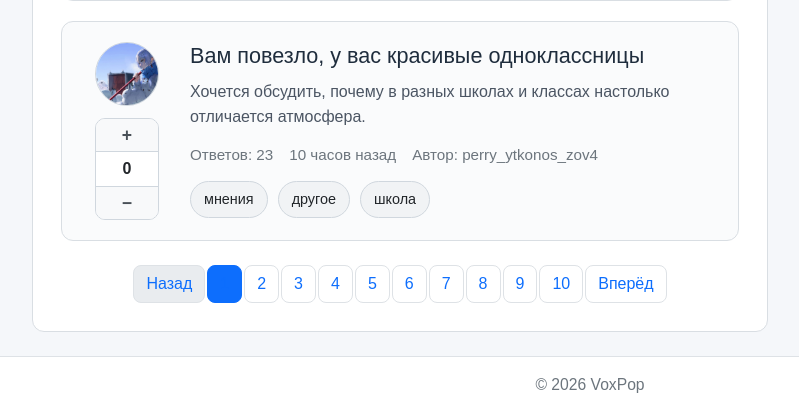
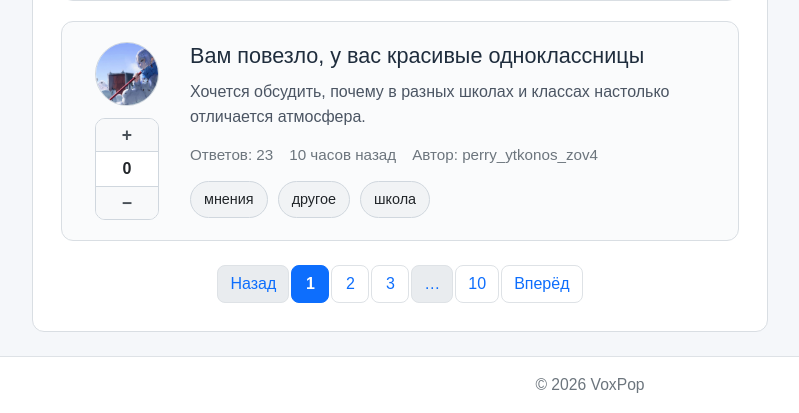
Before and after one commit to ashixx2/2026-VK-EDU-WEB-11-Solovev-R, a Django app: page / in a window 1280 px wide. Shown: the part 727-1140 px from the top of the page, without its empty margins (50-849 px from the left). Run offline with Django 5.2, Linux system fonts and the light colour scheme; some libraries are stand-ins or nearby versions.

Commit message:
Improve pagination display

```diff
--- a/questions/static/questions/css/style.css
+++ b/questions/static/questions/css/style.css
@@ -705,3 +705,34 @@ body {
         height: 100px;
     }
 }
+.pagination .page-link {
+    min-width: 38px;
+    min-height: 38px;
+    text-align: center;
+    display: inline-flex;
+    align-items: center;
+    justify-content: center;
+}
+
+.pagination .page-item.active .page-link {
+    color: #ffffff;
+    font-weight: 600;
+    background-color: #0d6efd;
+    border-color: #0d6efd;
+}
+.pagination .page-item.active > .page-link,
+.pagination .page-item.active span.page-link {
+    color: #ffffff !important;
+    font-size: 16px !important;
+    font-weight: 700 !important;
+    line-height: 1 !important;
+    opacity: 1 !important;
+    visibility: visible !important;
+    background-color: #0d6efd !important;
+    border-color: #0d6efd !important;
+    min-width: 38px !important;
+    min-height: 38px !important;
+    display: inline-flex !important;
+    align-items: center !important;
+    justify-content: center !important;
+}
--- a/questions/templates/questions/includes/paginator.html
+++ b/questions/templates/questions/includes/paginator.html
@@ -11,10 +11,14 @@
             </li>
         {% endif %}
 
-        {% for page_number in page.paginator.page_range %}
-            {% if page_number == page.number %}
-                <li class="page-item active">
+        {% for page_number in page.elided_page_range %}
+            {% if page_number == page.paginator.ELLIPSIS %}
+                <li class="page-item disabled">
                     <span class="page-link">{{ page_number }}</span>
+                </li>
+            {% elif page_number == page.number %}
+                <li class="page-item active" aria-current="page">
+                    <span class="page-link">{{ page.number }}</span>
                 </li>
             {% else %}
                 <li class="page-item">
--- a/questions/views.py
+++ b/questions/views.py
@@ -2,7 +2,7 @@ from django.shortcuts import render
 from django.core.paginator import Paginator, PageNotAnInteger, EmptyPage
 
 
-def paginate(objects_list, request, per_page=3):
+def paginate(objects_list, request, per_page=10):
     paginator = Paginator(objects_list, per_page)
     page_number = request.GET.get('page', 1)
 
@@ -12,6 +12,12 @@ def paginate(objects_list, request, per_page=3):
         page = paginator.page(1)
     except EmptyPage:
         page = paginator.page(paginator.num_pages)
+
+    page.elided_page_range = paginator.get_elided_page_range(
+        page.number,
+        on_each_side=2,
+        on_ends=1,
+    )
 
     return page
 
```
